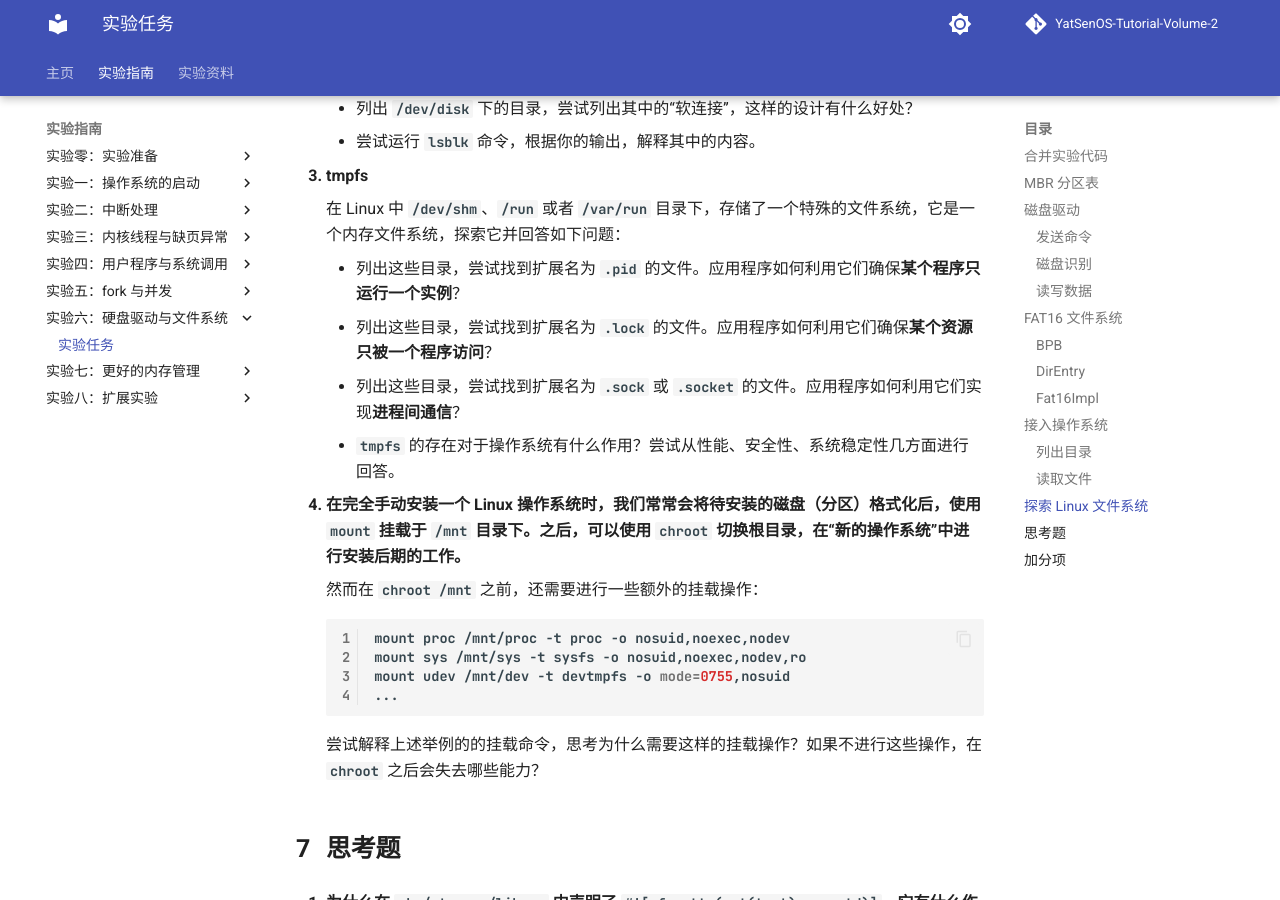
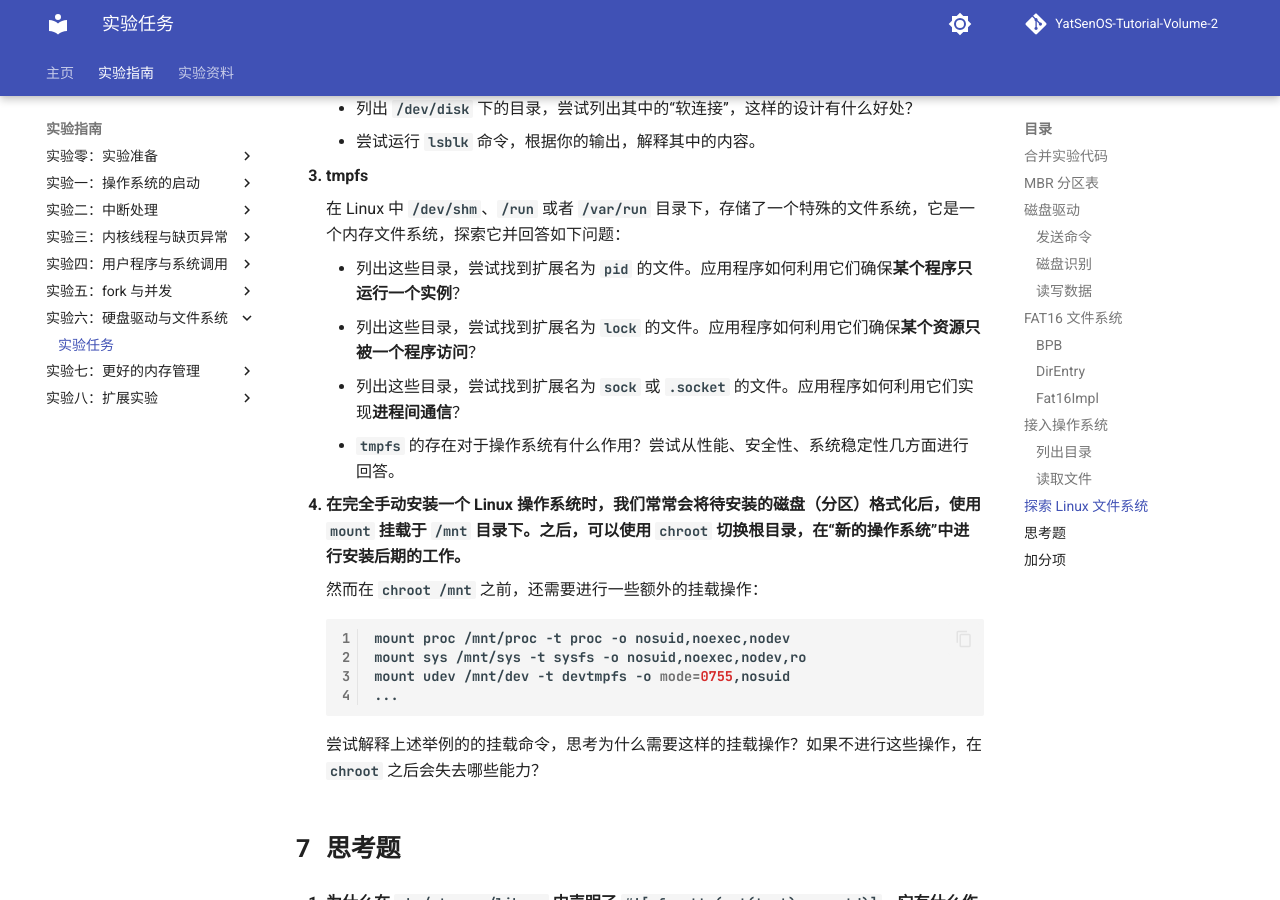
Before and after one commit to YatSenOS/YatSenOS-Tutorial-Volume-2, an MkDocs documentation site: the page built from docs/labs/0x06/tasks.md, in a window 1280 px wide and 900 px high, scrolled down 11075 px. Built offline with MkDocs 1.6.1 and Material for MkDocs 9.7.7, drawn with Linux system fonts in a browser that asks for light colours; comment, search, counter and statistics services are not loaded.

Commit message:
fix: typo & dots

```diff
--- a/docs/labs/0x06/tasks.md
+++ b/docs/labs/0x06/tasks.md
@@ -362,9 +362,9 @@ pub enum Resource {
 
     在 Linux 中 `/dev/shm`、`/run` 或者 `/var/run` 目录下，存储了一个特殊的文件系统，它是一个内存文件系统，探索它并回答如下问题：
 
-    - 列出这些目录，尝试找到扩展名为 `.pid` 的文件。应用程序如何利用它们确保**某个程序只运行一个实例**？
-    - 列出这些目录，尝试找到扩展名为 `.lock` 的文件。应用程序如何利用它们确保**某个资源只被一个程序访问**？
-    - 列出这些目录，尝试找到扩展名为 `.sock` 或 `.socket` 的文件。应用程序如何利用它们实现**进程间通信**？
+    - 列出这些目录，尝试找到扩展名为 `pid` 的文件。应用程序如何利用它们确保**某个程序只运行一个实例**？
+    - 列出这些目录，尝试找到扩展名为 `lock` 的文件。应用程序如何利用它们确保**某个资源只被一个程序访问**？
+    - 列出这些目录，尝试找到扩展名为 `sock` 或 `.socket` 的文件。应用程序如何利用它们实现**进程间通信**？
     - `tmpfs` 的存在对于操作系统有什么作用？尝试从性能、安全性、系统稳定性几方面进行回答。
 
 4. 在完全手动安装一个 Linux 操作系统时，我们常常会将待安装的磁盘（分区）格式化后，使用 `mount` 挂载于 `/mnt` 目录下。之后，可以使用 `chroot` 切换根目录，在“新的操作系统”中进行安装后期的工作。
```
Also changed, not shown: docs/labs/0x01/tasks.md (+1 -1 lines).
